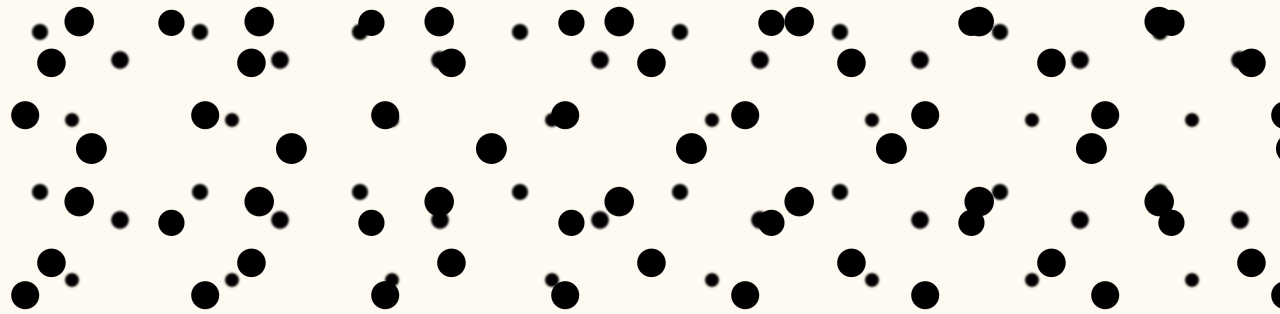
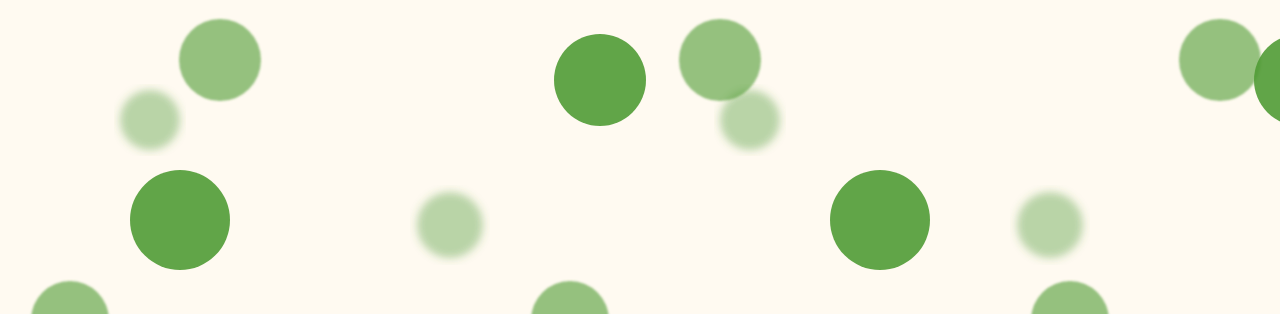
Before and after one commit to Leopoldthecoder/Perspective, a website: page docs/examples/index.html in a window 1280 px wide. Shown: the top 314 px of the page. Drawn offline with Linux system fonts and the light colour scheme.

Commit message:
fix broken first stage spheres

```diff
--- a/docs/examples/demo.css
+++ b/docs/examples/demo.css
@@ -47,20 +47,20 @@ p {
 #container1 .div1 {
   height: 200%;
   width: 100%;
-  background: url('./assets/backstage.png') 0 0 repeat;
+  background: url('./assets/backstage.svg') 0 0 repeat;
 }
 
 #container1 .div2 {
   height: 200%;
   width: 100%;
-  background: url('./assets/middlestage.png') 0 0 repeat;
+  background: url('./assets/middlestage.svg') 0 0 repeat;
   z-index: 1;
 }
 
 #container1 .div3 {
   height: 200%;
   width: 100%;
-  background: url('./assets/frontstage.png') 0 0 repeat;
+  background: url('./assets/frontstage.svg') 0 0 repeat;
   z-index: 1;
 }
 
```
